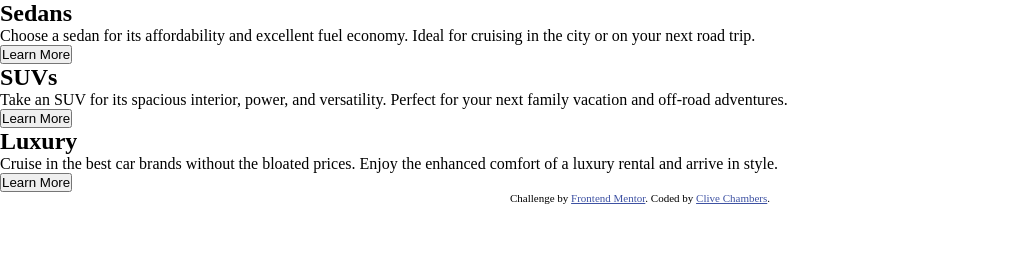
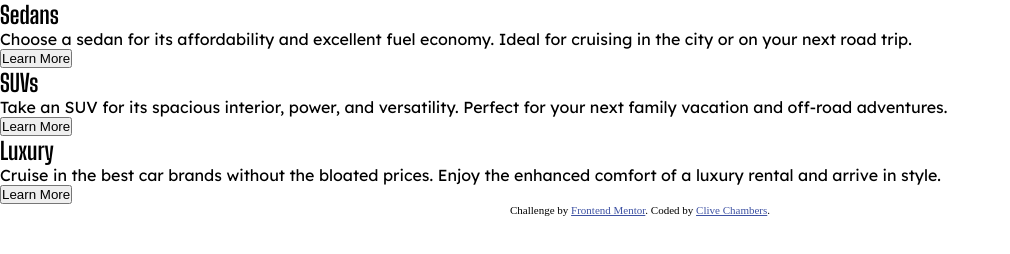
Before and after one commit to Clive-Chambers/3-column-preview-card-component, a plain HTML site: page index.html in a window 1280 px wide. Shown: the whole page, without its empty margins (0-1010 px from the left). Drawn offline with Linux system fonts and the light colour scheme.

Commit message:
Imported Fonts

```diff
--- a/index.html
+++ b/index.html
@@ -3,16 +3,15 @@
 <head>
   <meta charset="UTF-8">
   <meta name="viewport" content="width=device-width, initial-scale=1.0"> <!-- displays site properly based on user's device -->
-
+  <link rel="preconnect" href="https://fonts.googleapis.com">
+  <link rel="preconnect" href="https://fonts.gstatic.com" crossorigin>
+  <link href="https://fonts.googleapis.com/css2?family=Lexend+Deca&display=swap" rel="stylesheet">
+  <link rel="preconnect" href="https://fonts.googleapis.com">
+  <link rel="preconnect" href="https://fonts.gstatic.com" crossorigin>
+  <link href="https://fonts.googleapis.com/css2?family=Big+Shoulders+Display:wght@700&display=swap" rel="stylesheet">
   <link rel="icon" type="image/png" sizes="32x32" href="./images/favicon-32x32.png">
   <link rel="stylesheet" href="style.css">
-  <title>Frontend Mentor | 3-column preview card component</title>
-
-  <!-- Feel free to remove these styles or customise in your own stylesheet 👍 -->
-  <style>
-    .attribution { font-size: 11px; text-align: center; }
-    .attribution a { color: hsl(228, 45%, 44%); }
-  </style>
+  <title>3-column preview card component | Frontend Mentor Challenge</title>
 </head>
 <body>
   <main class="container">
--- a/style.css
+++ b/style.css
@@ -4,7 +4,14 @@
     box-sizing: border-box;
 }
 
+h2 {
+    font-family: 'Big Shoulders Display', cursive;
+}
 
+p {
+    font-family: 'Lexend Deca', sans-serif;
+    font-weight: 400;
+}
 
 
 
```
